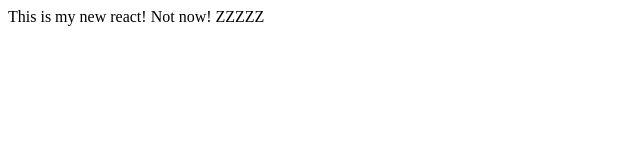
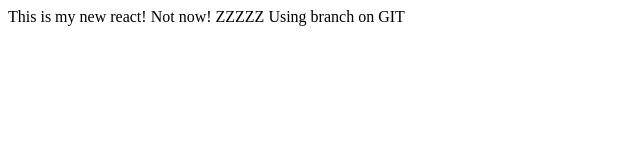
Before and after one commit to RinierD/Sample, a plain HTML site: page index.html in a window 1280 px wide. Shown: the whole page, without its empty margins (0-640 px from the left). Drawn offline with Linux system fonts and the light colour scheme.

Commit message:
branch update

```diff
--- a/index.html
+++ b/index.html
@@ -12,6 +12,7 @@
     <div class="main">
         This is my new react!
         Not now! ZZZZZ
+        Using branch on GIT
     </div>
 </body>
 
```
